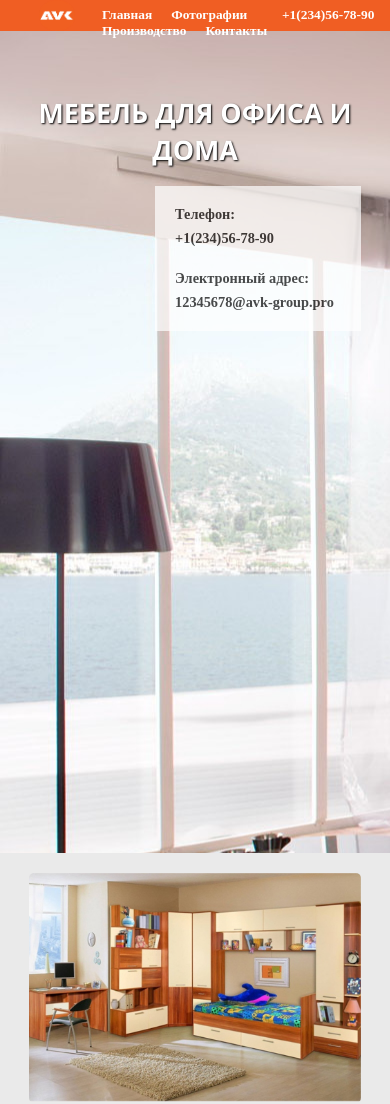
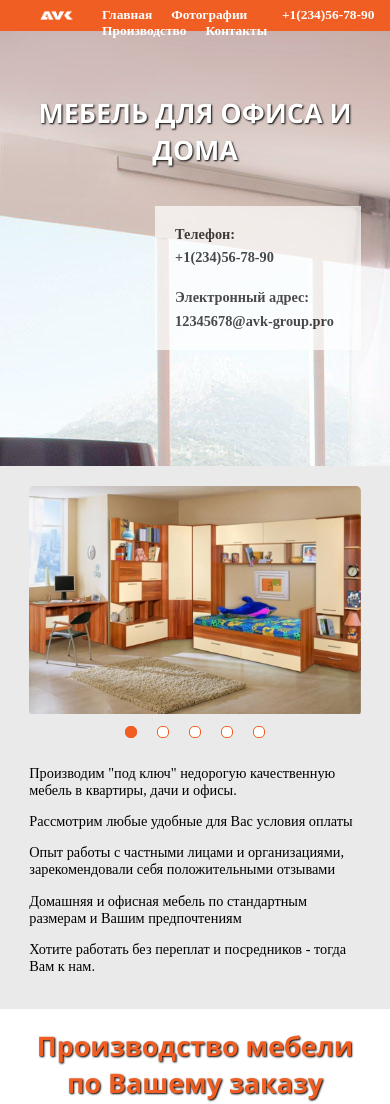
Before and after one commit to NovilGH/novilgh.github.io, a plain HTML site: page index.html in a window 390 px wide. Shown: the top 1104 px of the page. Drawn offline with Linux system fonts and the light colour scheme.

Commit message:
Mobile fix 2

```diff
--- a/style.css
+++ b/style.css
@@ -93,7 +93,7 @@ a:hover {
 .contactcontainer {
 	width: 20em;
 	padding: 10pt;
-	margin-top: 0%;
+	margin-top: 5vw;
 	float: right;
 	background: white;
 	opacity: 0.7;
@@ -166,7 +166,8 @@ a:hover {
 /* Основная панель */
 .mainpage {
 	height: 92vh;
-	min-height: 500px;
+
+	max-height: 100vw;
 	background: url(img/1.jpg);
 	padding-top: 8.5em;
 	margin-top: 0pt;
```
